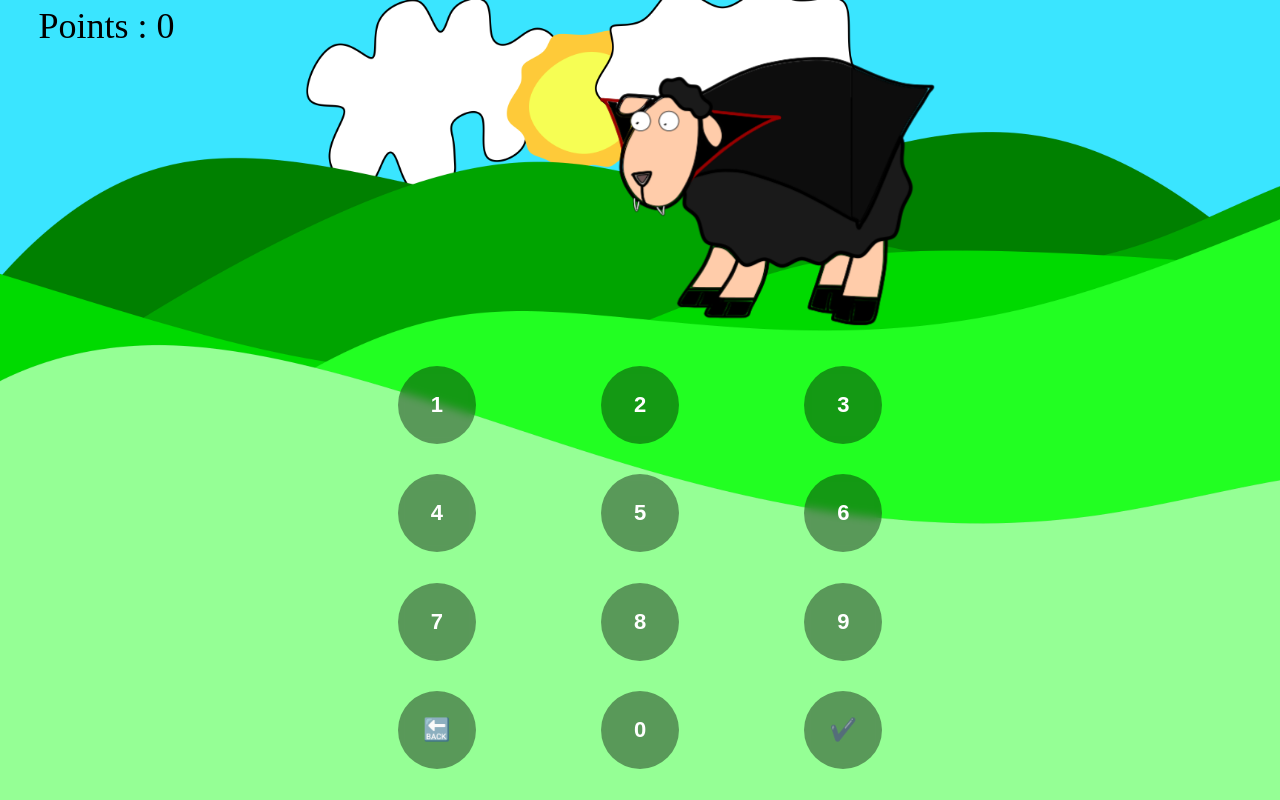
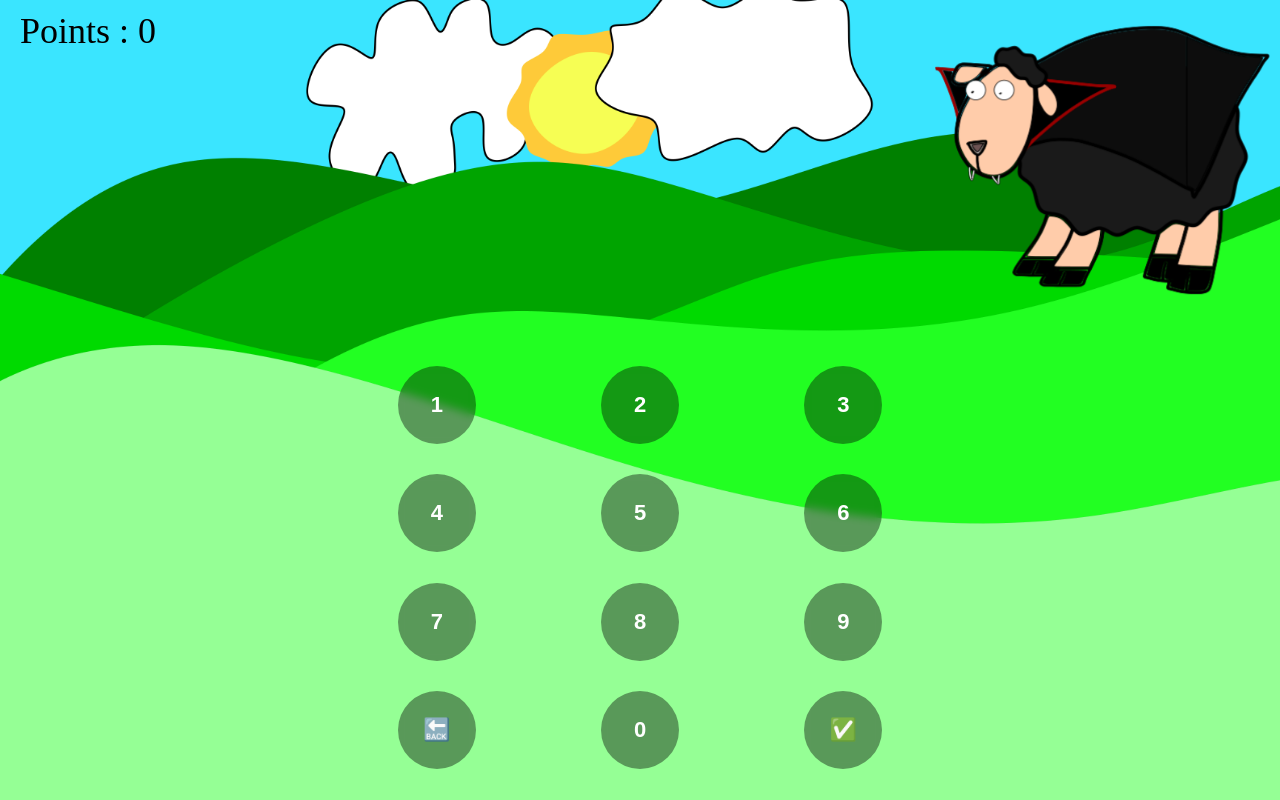
Before and after one commit to akishtp/Count-Sheepula, a React (Create React App) app: page / in a window 1280 px wide. Built offline with nearby package versions, Linux system fonts and the light colour scheme.

Commit message:
submit value ✅

```diff
--- a/src/components/KeyPad/KeyPad.tsx
+++ b/src/components/KeyPad/KeyPad.tsx
@@ -1,6 +1,6 @@
 import { useDispatch, useSelector } from "react-redux";
 import { RootState } from "../../app/store";
-import { removeKey } from "../../features/sheepCounterSlice";
+import { removeKey, submitValue } from "../../features/sheepCounterSlice";
 import Key from "../Key";
 import "./KeyPad.css";
 
@@ -31,7 +31,9 @@ const KeyPad = () => {
             🔙
           </button>
           <Key value="0" />
-          <Key value="✔️" />
+          <button className="key" onClick={() => dispatch(submitValue())}>
+            ✅
+          </button>
         </div>
       </div>
     </div>
--- a/src/components/SheepWindow/SheepWindow.css
+++ b/src/components/SheepWindow/SheepWindow.css
@@ -2,18 +2,22 @@
   height: 40%;
   width: 100%;
   display: flex;
-  align-items: center;
   justify-content: center;
   flex-direction: column;
+  position: relative;
 }
 .sheep-window img {
   display: block;
   height: 84%;
+  position: absolute;
+  left: calc(100vw - 100%);
 }
 .sheep-window .points-display {
   width: 94%;
   font-size: 36px;
-  margin: 10px 20px;
+  top: 10px;
+  left: 20px;
+  position: absolute;
 }
 /* @media screen and (min-width: 767px) {
   .sheep-window {
--- a/src/components/SheepWindow/sheepAnimation.css
+++ b/src/components/SheepWindow/sheepAnimation.css
@@ -1,15 +1,11 @@
-.sheep-window {
-  /* animation: x 2.6s linear infinite alternate; */
-}
-
 .sheep-window img {
-  animation: y 0.8s linear infinite alternate;
-  animation: x 2.6s linear infinite alternate;
+  /* animation: y 0.8s linear infinite alternate; */
+  animation: x 7.5s linear infinite alternate;
 }
 
 @keyframes x {
   100% {
-    transform: translateX(calc(100vw - 100px));
+    transform: translateX(calc(100vw));
   }
 }
 
--- a/src/features/sheepCounterSlice.ts
+++ b/src/features/sheepCounterSlice.ts
@@ -32,10 +32,16 @@ export const sheepCounterSlice = createSlice({
       state.error = "We don't have that many sheeps. Try again!";
       state.value = "";
     },
+    submitValue: (state) => {
+      if (state.value === state.randNum.toString()) {
+        state.points += 1;
+        state.value = "";
+      }
+    },
   },
 });
 
-export const { addKeyPress, removeKey, tooManySheeps } =
+export const { addKeyPress, removeKey, tooManySheeps, submitValue } =
   sheepCounterSlice.actions;
 
 export default sheepCounterSlice.reducer;
```
